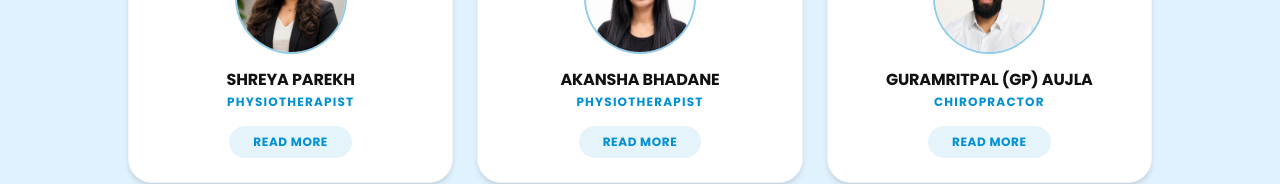
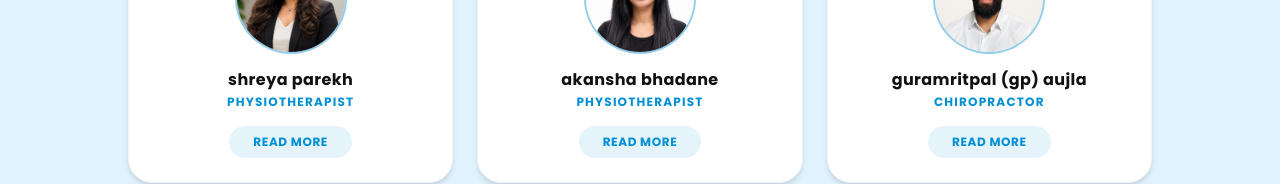
Before and after one commit to shaheertiger/Beachhealthbrampton, a React (Vite) app: page /about in a window 1280 px wide. Shown: the part 405-589 px from the top of the page. Built offline with nearby package versions, Linux system fonts and the light colour scheme; a web font is replaced by a local one.

Commit message:
Fix global uppercase override on team names

```diff
--- a/src/components/Team.tsx
+++ b/src/components/Team.tsx
@@ -85,9 +85,9 @@ export default function Team() {
                   }}
                 />
               </div>
-              <h3 className="text-base font-bold text-brand-obsidian lowercase tracking-wide leading-tight mb-1">
+              <div className="text-base font-bold text-brand-obsidian lowercase tracking-wide leading-tight mb-1">
                 {member.name}
-              </h3>
+              </div>
               <p className="text-brand-green text-xs font-semibold uppercase tracking-widest mb-4">
                 {member.role}
               </p>
@@ -142,9 +142,9 @@ export default function Team() {
                   />
                 </div>
                 <div className="flex-1 text-center sm:text-left">
-                  <h3 className="text-xl sm:text-2xl font-black text-brand-obsidian lowercase tracking-wide leading-tight mb-1">
+                  <div className="text-xl sm:text-2xl font-black text-brand-obsidian lowercase tracking-wide leading-tight mb-1">
                     {selectedMember.name}
-                  </h3>
+                  </div>
                   <p className="text-brand-green text-sm font-semibold uppercase tracking-widest mb-6">
                     {selectedMember.role}
                   </p>
```
